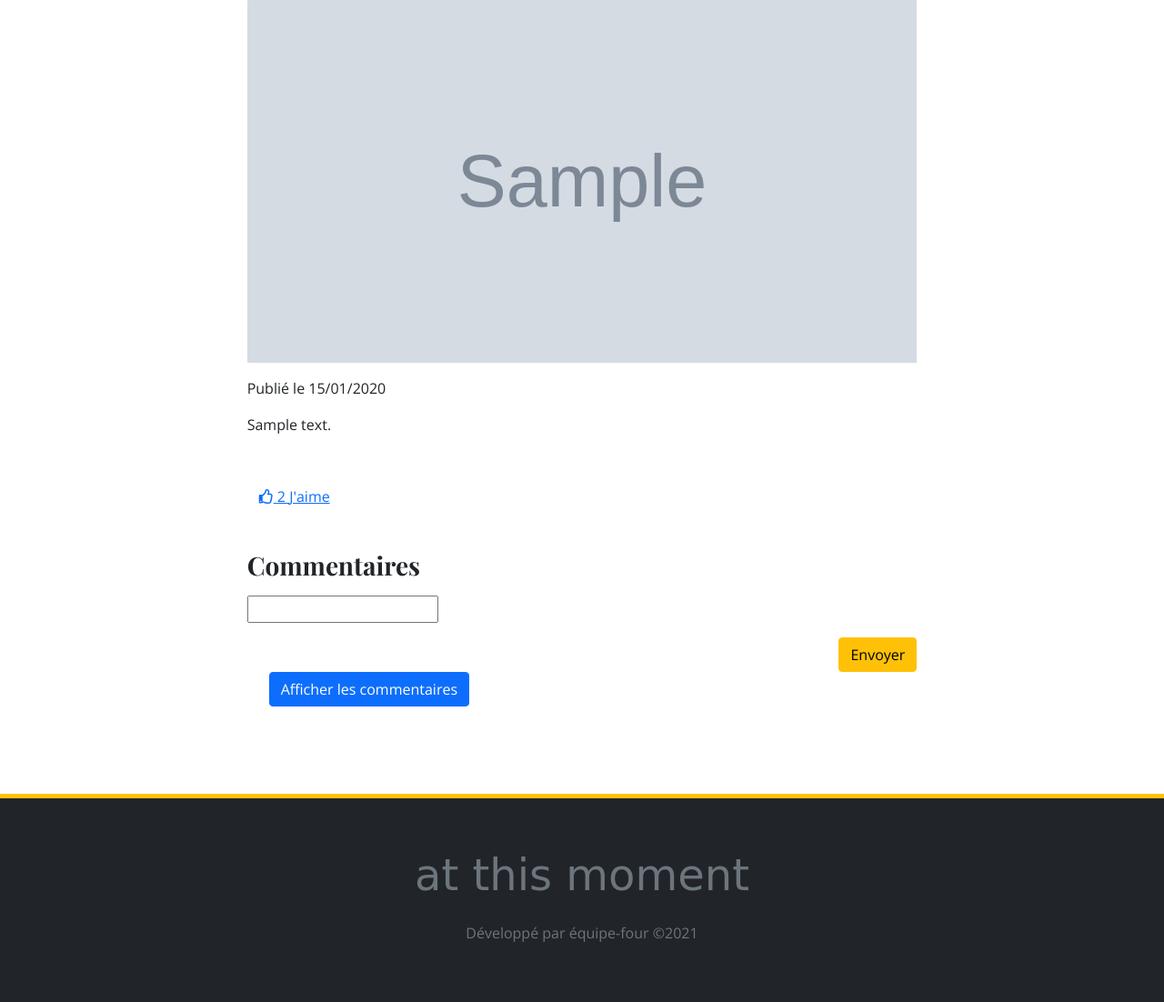
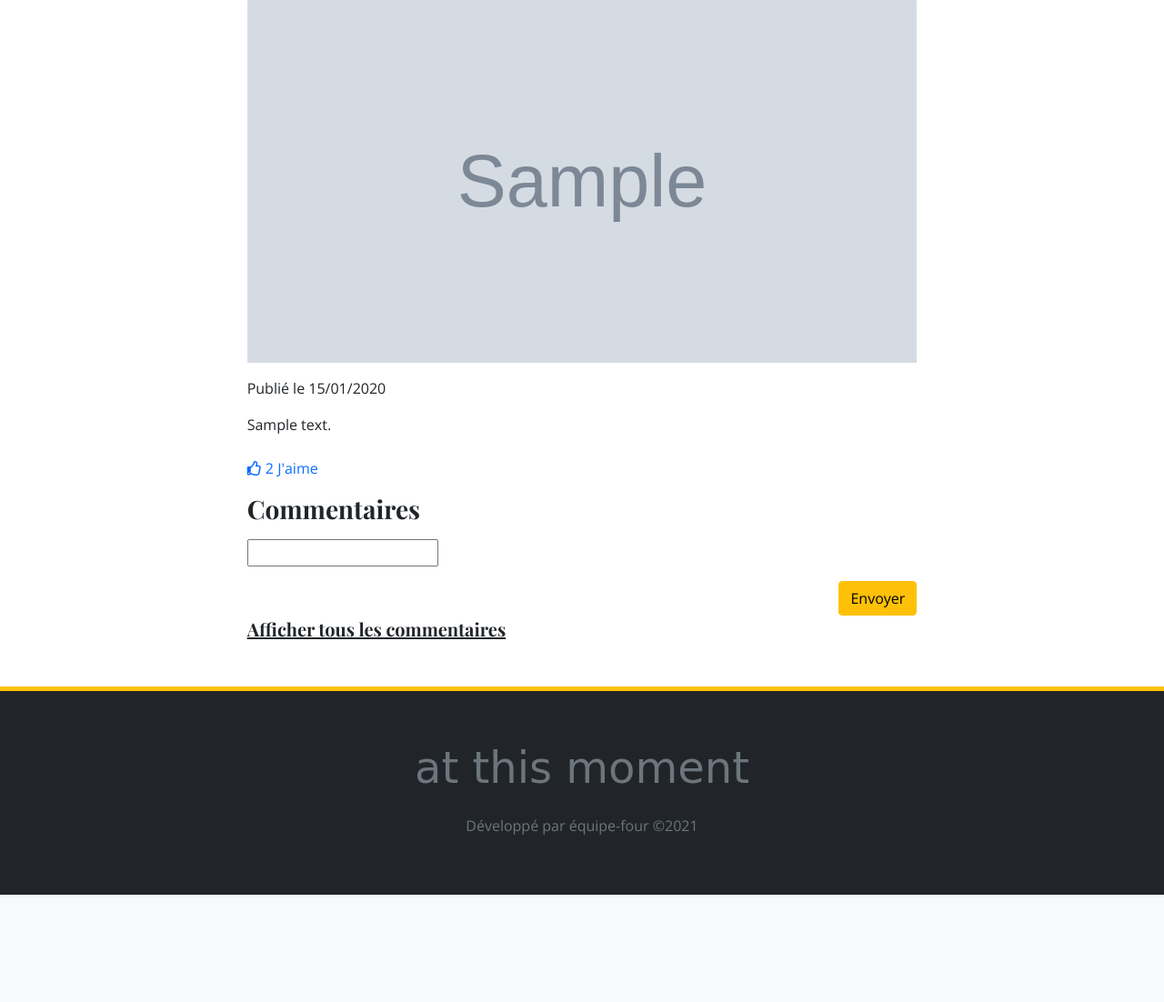
Before and after one commit to Souleymann-debug/AtThisMoment, a Symfony app: template templates/article/article-detail.html.twig in a window 1280 px wide. Shown: the part 345-1447 px from the top of the page at 91% size. After the commit the page ends 1329 px from the top, so only its background shows below. Run offline with Twig, Linux system fonts and the light colour scheme; the template is opened without the code that fills it: most values are stand-ins (such as "Sample title", 1, 10 or a date in 2020); grey boxes marked "Sample" are stand-in pictures; form fields are guessed from the names that the template uses; some libraries are stand-ins or nearby versions; some web fonts are replaced.

Commit message:
style detail article

```diff
--- a/templates/article/article-detail.html.twig
+++ b/templates/article/article-detail.html.twig
@@ -51,17 +51,14 @@
                     </div>
                 </div>
             {% endif %}
-            <article class="mb-5">
+            <article class="mb-4">
                 <img src="{{ asset('images/article/' ~ article.image) }}" class="card-img-top fit-cover w-100 mb-3" height="400">
                 <span class="">Publié le {{ article.datePoste|date('d/m/Y') }}</span>
                 <p class="my-3">{{ article.contenu }}</p>
             </article>
 
-
-         <a href=" {{ path('article_like' , {'id' : article.id}) }}" class="btn btn-link js-like">
-
+            <a href=" {{ path('article_like' , {'id' : article.id}) }}" class="text-decoration-none js-like">
                 {% if app.user and article.isLikedByUser(app.user) %}
-
                     <i class="fas fa-thumbs-up"></i>
                 {% else %}
                     <i class="far fa-thumbs-up"></i>
@@ -69,8 +66,6 @@
                 <span class="js-likes">{{article.likes|length}}</span>
                 <span class="js-label">J'aime</span>
             </a>
-
-    <br><br>
 
             <h3 class="ff-play fs-3 my-3">Commentaires</h3>
             {{ form_start(form, {'attr': {'novalidate': 'novalidate', 'class': 'mb-4'}})}}
@@ -80,10 +75,8 @@
                 </div>
             {{ form_end(form) }}
 
-            <div class="container">
-                <a href="/commentaires/{{article.id}}" class="btn btn-primary js-commentaires">Afficher les commentaires</a>
+            <a href="/commentaires/{{article.id}}" class="ff-play fs-5 link-dark js-commentaires pb-5">Afficher tous les commentaires</a>
             <div class="commentaires"></div>
-            </div>
 
             {# <h4 class="ff-play fs-4">Tous les commentaires</h4>
             {% if comments|length > 0 %}
@@ -96,17 +89,12 @@
             {% endif %} #}
         </div>
     </section>
-
-
-    <br><br>
-    </div>
 {% endblock %}
 
 {% block javascripts %}
 <script src="https://cdn.jsdelivr.net/npm/axios/dist/axios.min.js"></script>
 <script src="https://cdnjs.cloudflare.com/ajax/libs/moment.js/2.29.1/moment.min.js" integrity="sha512-qTXRIMyZIFb8iQcfjXWCO8+M5Tbc38Qi5WzdPOYZHIlZpzBHG3L3by84BBBOiRGiEb7KKtAOAs5qYdUiZiQNNQ==" crossorigin="anonymous" referrerpolicy="no-referrer"></script>
 <script>
-
     window.addEventListener("load",event=>{
         document.querySelector("a.js-commentaires").addEventListener("click",getCommentaires);
     });
@@ -115,7 +103,7 @@
         event.preventDefault(); //pour ne pas deriger vers la page ajax
         axios.get(this.href).then(response=>{
         const commentaires = document.querySelector("div.commentaires");
-        if (this.classList.contains("btn-primary")){
+            //if (this.classList.contains("btn-primary")){
                 response.data.forEach(commentaire =>{
                 const item = document.createElement("li"); // créer un li ds HTML
                 item.textContent = commentaire.contenu + ' - ' + moment(commentaire.dateComment.date).format('DD/MM/YYYY');
@@ -127,10 +115,9 @@
                     item.appendChild(supprimer);
                 commentaires.appendChild(item);
                 });
-        }
+            //}
         })
     }
-
 
     function onClickBtnLike(event){
         event.preventDefault();
@@ -153,7 +140,6 @@
             } else {
                 window.alert("Une erreur s'est produite, réessayez plus trad")
             }
-
         });
     }
 
```
Lines whose indentation alone changed are shown as unchanged.
